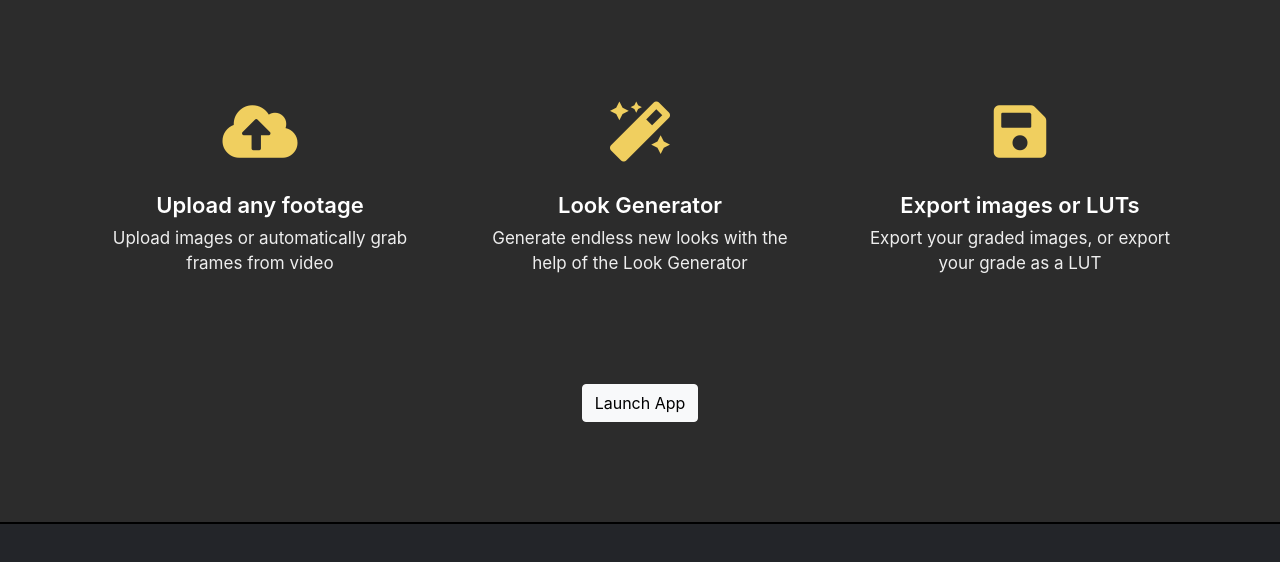
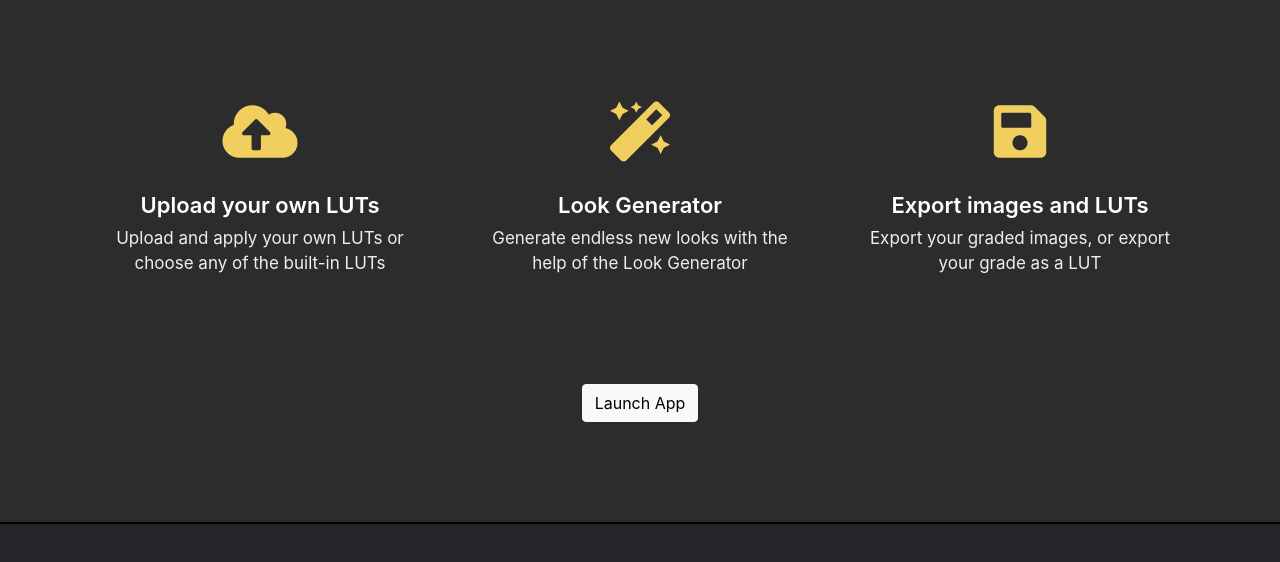
Before and after one commit to dashpilot/colorlab-website, a plain HTML site: page index.html in a window 1280 px wide. Shown: the part 138-700 px from the top of the page. Drawn offline with nearby package versions, Linux system fonts and the light colour scheme.

Commit message:
text tweak

```diff
--- a/index.html
+++ b/index.html
@@ -36,9 +36,11 @@
             <i class="fas fa-cloud-upload-alt fa-large"></i>
             <br />
 
-            <h3>Upload any footage</h3>
+            <h3>Upload your own LUTs</h3>
 
-            <p>Upload images or automatically grab frames from video</p>
+            <p>
+              Upload and apply your own LUTs or choose any of the built-in LUTs
+            </p>
           </div>
           <div class="col-md-4 text-center">
             <i class="fas fa-magic fa-large"></i>
@@ -54,7 +56,7 @@
             <i class="fas fa-save fa-large"></i>
             <br />
 
-            <h3>Export images or LUTs</h3>
+            <h3>Export images and LUTs</h3>
 
             <p>Export your graded images, or export your grade as a LUT</p>
           </div>
```
